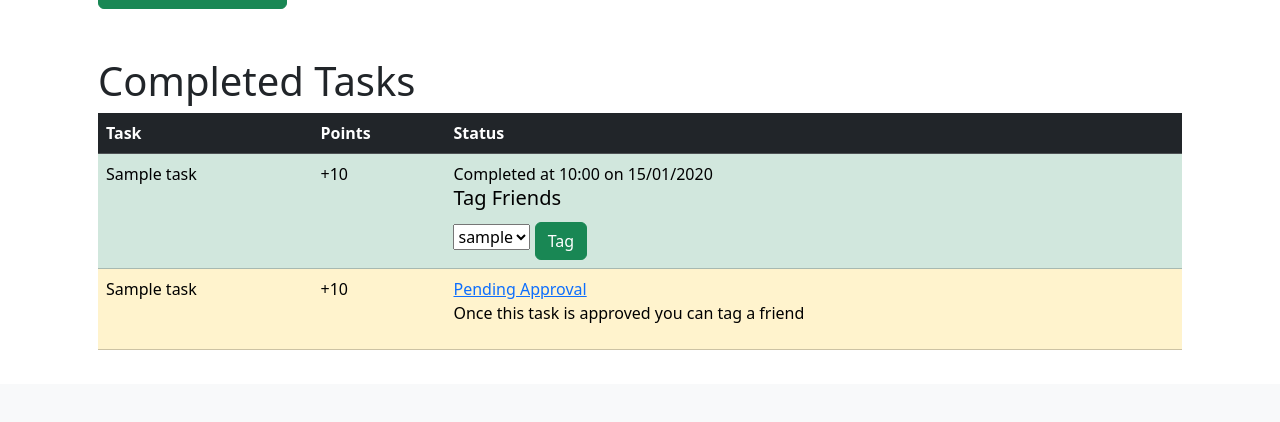
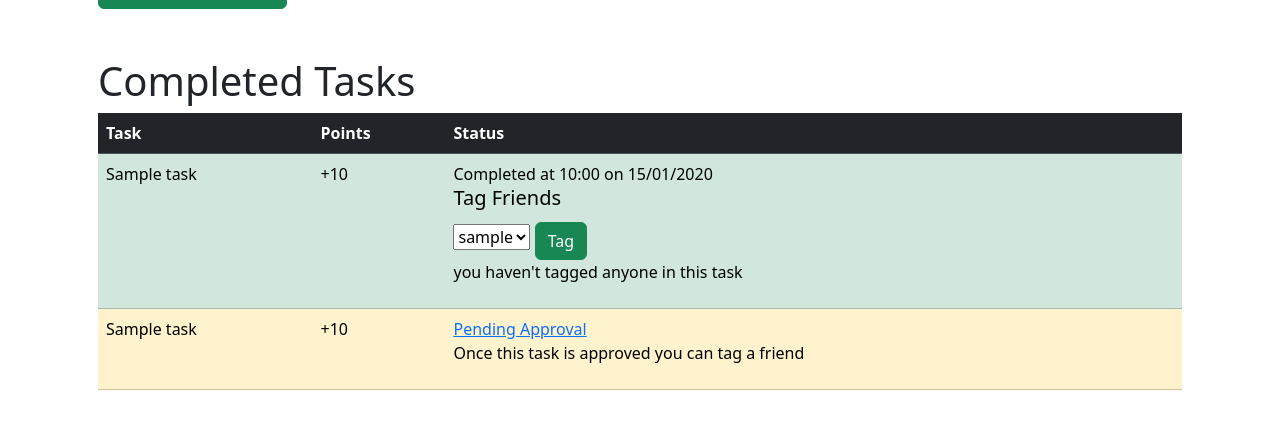
Before and after one commit to sustainabilityproject/sustainandgain.fun, a Django app: template templates/tasks/my_tasks.html in a window 1280 px wide. Shown: the part 416-838 px from the top of the page. Before the commit the page ends 766 px from the top, so only its background shows below. Run offline with Django 4.2, Linux system fonts and the light colour scheme; the template is opened without the code that fills it: most values are stand-ins (such as "Sample title", 1, 10 or a date in 2020); parts of the project's set-up code (start-up, migrations or seed data) failed here and were passed over; some libraries are stand-ins or nearby versions.

Commit message:
started tagging rarity
now recognises when you've tagged someone in a task instance

```diff
--- a/tasks/models.py
+++ b/tasks/models.py
@@ -33,6 +33,8 @@ class Task(models.Model):
 
     # PROTECT means that a category cannot be deleted while tasks exist under that category
     category = models.ForeignKey(TaskCategory, on_delete=models.PROTECT)
+
+    # TODO rarity as an attribute of Task? possibly limit task instances to a percentage of users
 
     def is_available(self, profile):
         """
@@ -102,6 +104,9 @@ class TaskInstance(models.Model):
     # Shows in the MyTasks view, lets you know who tagged you
     origin_message = models.CharField(max_length=50, default='This task is available')
 
+    # TODO record whether you've tagged someone in this task already -- literally just a Boolean
+    tagged_someone = models.BooleanField(default=False)
+
     # Constants representing possible task states
     COMPLETED = 'COMPLETED'
     PENDING_APPROVAL = 'PENDING'
--- a/templates/tasks/my_tasks.html
+++ b/templates/tasks/my_tasks.html
@@ -43,7 +43,7 @@
                                     <h5>
                                         Tag Friends
                                     </h5>
-                                    <form method="post" action="{% url 'tasks:tag' task.task.id %}">
+                                    <form method="post" action="{% url 'tasks:tag' task.id %}">
                                         {% csrf_token %}
                                         <select name="username">
                                             {% for friend in friends %}
@@ -54,6 +54,11 @@
                                     </form>
                                 {% else %}
                                     <p>You have no friends yet, try making a request from your profile</p>
+                                {% endif %}
+                                {% if task.tagged_someone %}
+                                <p>you've tagged someone in this task</p>
+                                {% else %}
+                                <p>you haven't tagged anyone in this task</p>
                                 {% endif %}
                             </td>
                         </tr>
```
Also changed, not shown: tasks/views.py (+6 -1 lines), tasks/migrations/0014_taskinstance_tagged_someone.py (added).
